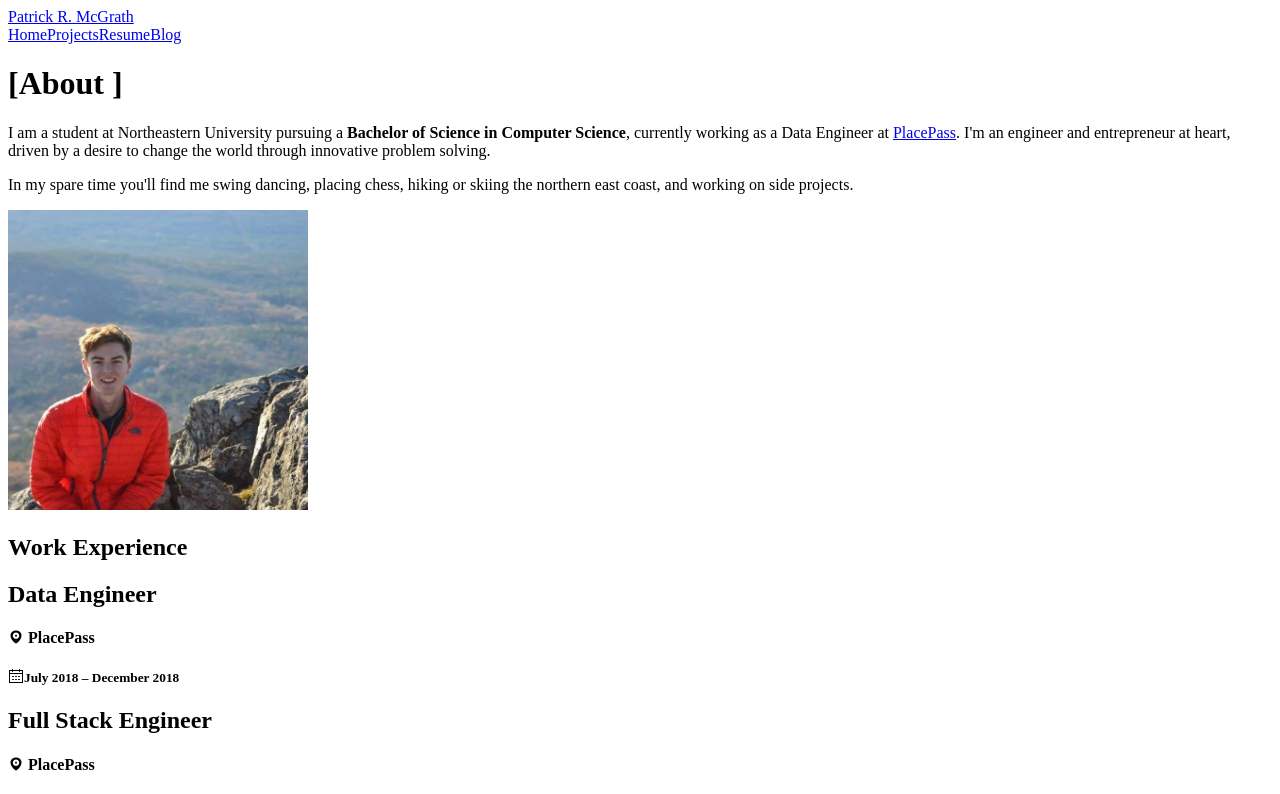
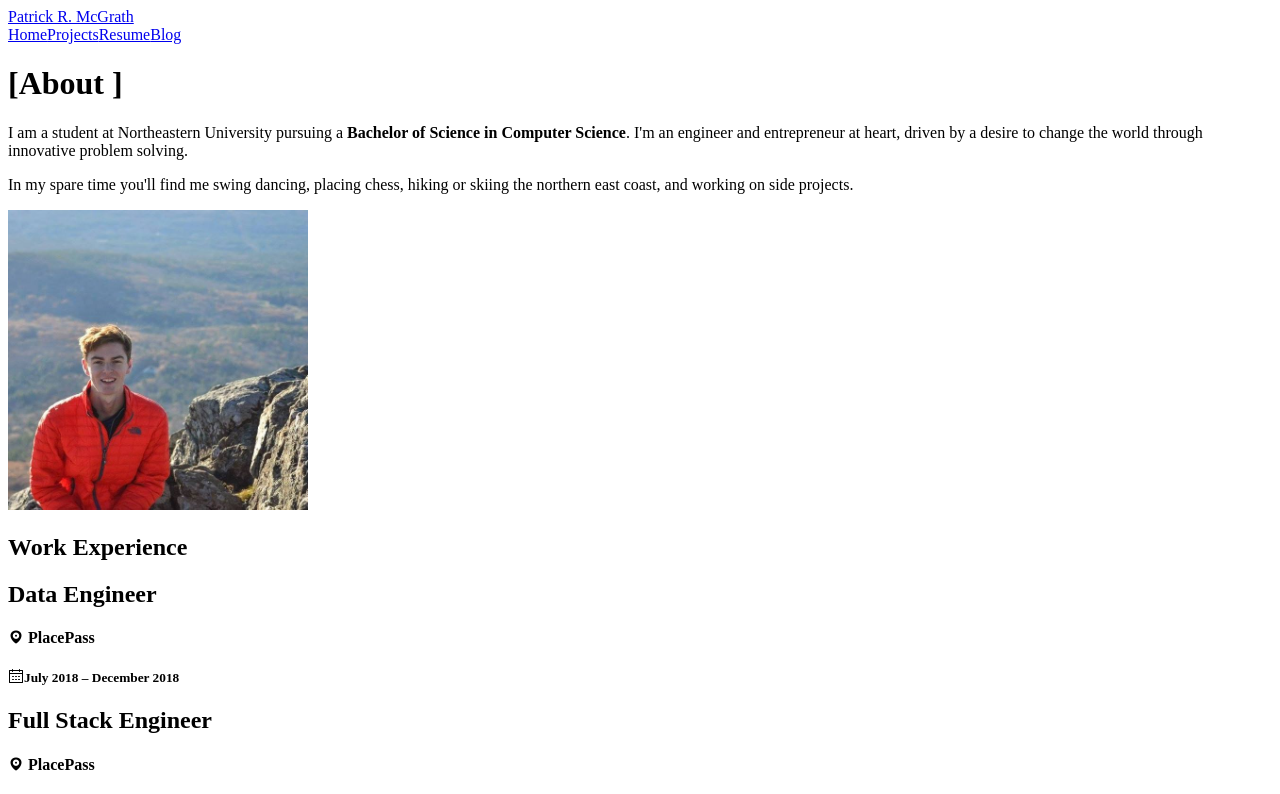
Before and after one commit to PatrickMcGrath29/patrickmcgrath.io, a Vue app: page / in a window 1280 px wide. Shown: the top 794 px of the page. Built offline with nearby package versions, Linux system fonts and the light colour scheme.

Commit message:
Updating home content

```diff
--- a/src/pages/home/Index.vue
+++ b/src/pages/home/Index.vue
@@ -10,8 +10,7 @@
           <div class="bio">
             <p>
               I am a student at Northeastern University pursuing a
-              <strong>Bachelor of Science in Computer Science</strong>, currently working as a Data Engineer at
-              <a href="https://placepass.com">PlacePass</a>. I'm an engineer and entrepreneur at heart, driven by a desire to change the world through innovative problem solving.
+              <strong>Bachelor of Science in Computer Science</strong>. I'm an engineer and entrepreneur at heart, driven by a desire to change the world through innovative problem solving.
             </p>
             <p>In my spare time you'll find me swing dancing, placing chess, hiking or skiing the northern east coast, and working on side projects.</p>
           </div>
```
